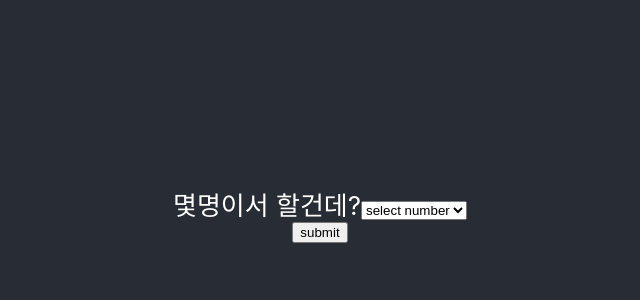
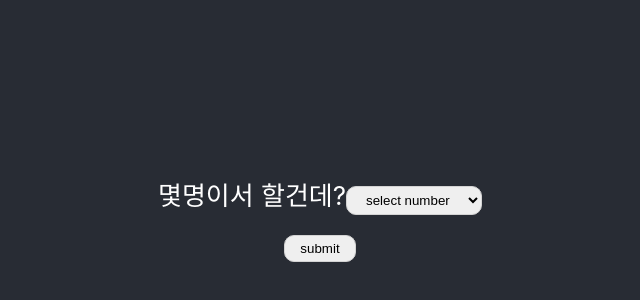
Before and after one commit to JungHanYoung/mafiagame_react, a React (Create React App) app: page /setting in a window 1280 px wide. Shown: the part 186-486 px from the top of the page, without its empty margins (320-960 px from the left). Built offline with nearby package versions, Linux system fonts and the light colour scheme.

Commit message:
css 추가

```diff
--- a/src/App.css
+++ b/src/App.css
@@ -31,7 +31,7 @@
 	}
 }
 
-.btn {
+.btn, button, input, select {
 	color: black;
 	text-decoration: none;
 	border: 1px solid lightgray;
```
